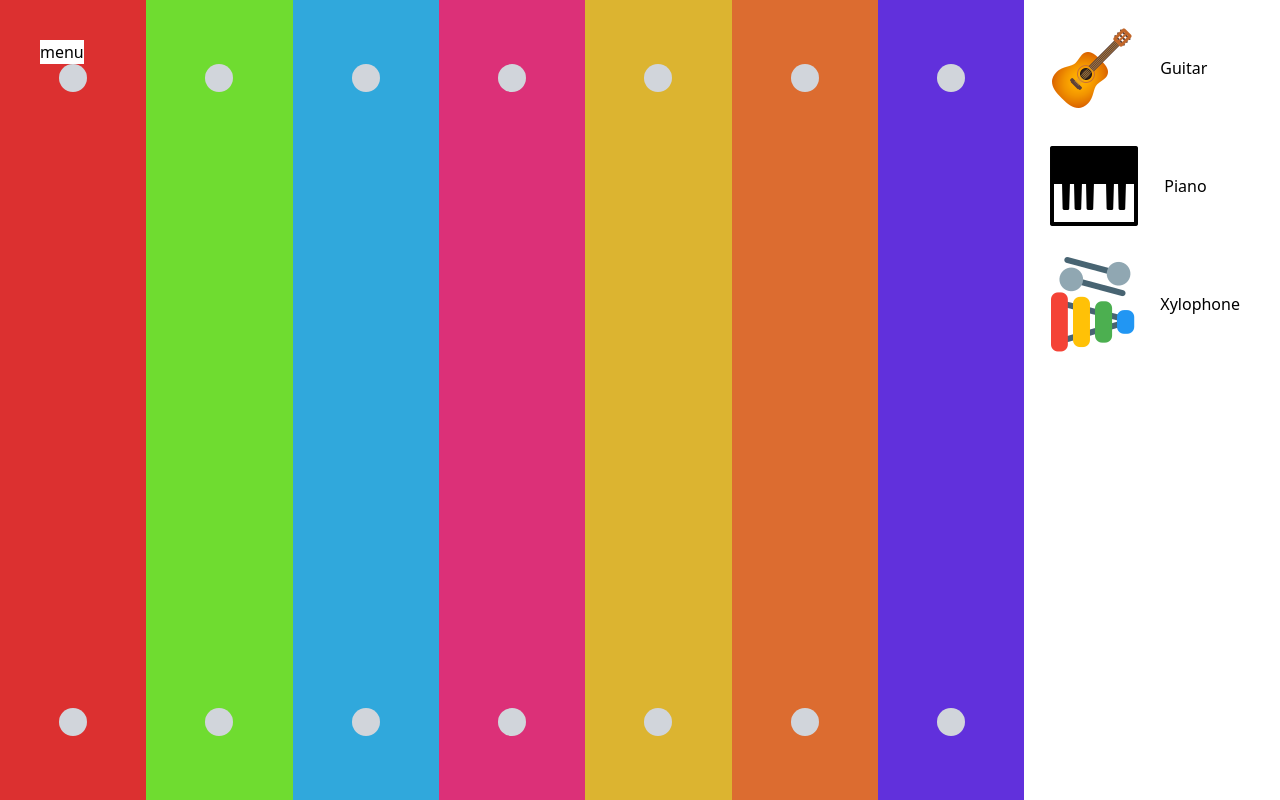
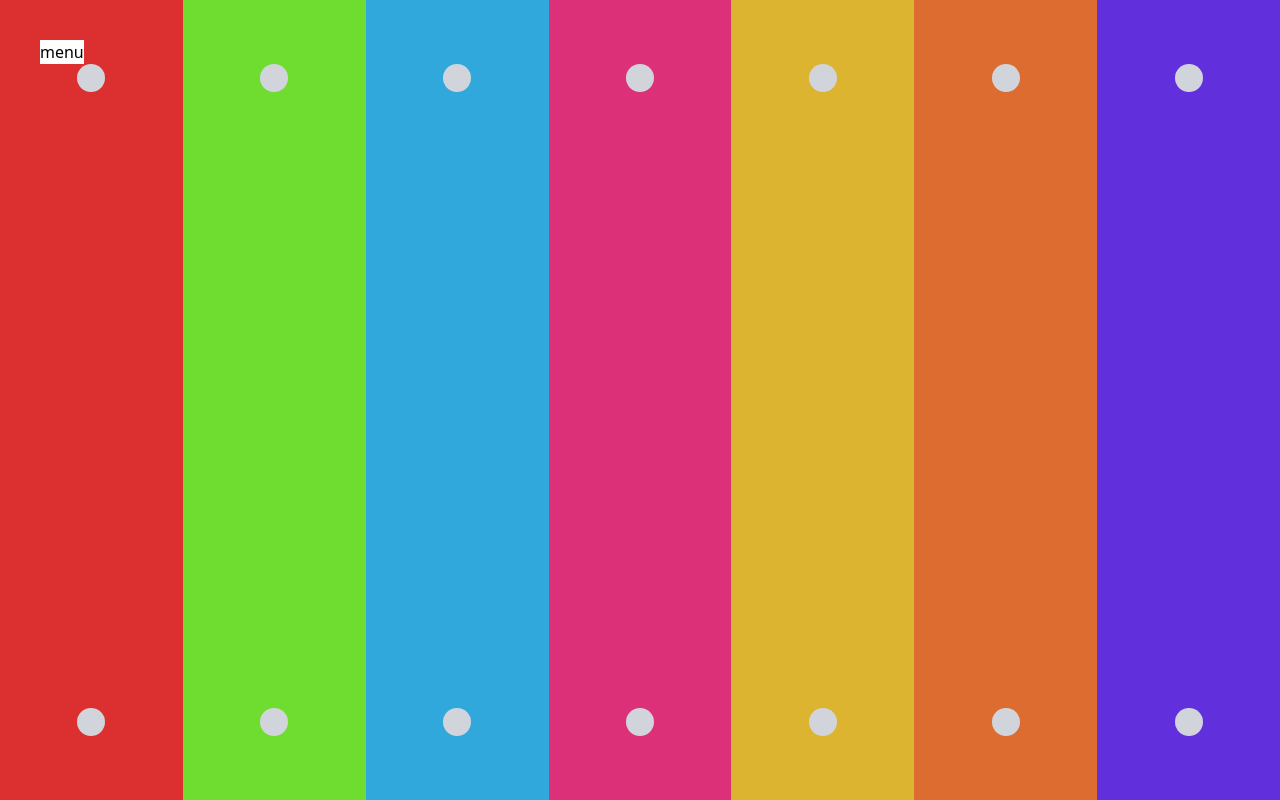
Before and after one commit to kevinmbongo/vue-xylophone, a Vue app: page / in a window 1280 px wide. Built offline with nearby package versions, Linux system fonts and the light colour scheme.

Commit message:
feat(project): implement feature open and close to VDrawer

```diff
--- a/src/App.vue
+++ b/src/App.vue
@@ -1,27 +1,30 @@
 <template>
   <div id="app">
     <article class="flex flex-col md:flex-row w-screen h-screen">
-      <piano-key
+      <V-piano-key
         v-for="item in instrumentDataBase[currentInstrumentIndex].keys"
         :key="item.noteUrl"
         :note-url="item.noteUrl"
         :color="item.color"
       />
-      <v-button-drawer @click="drawerIsOpen = true" />
-      <v-drawer />
+      <v-button-drawer @click="drawerIsOpen = !drawerIsOpen" />
+      <v-drawer
+        v-show="drawerIsOpen === true"
+        :current-instrument-index="currentInstrumentIndex"
+      />
     </article>
   </div>
 </template>
 
 <script>
-import PianoKey from '@/components/core/VPianoKey'
+import VPianoKey from '@/components/core/VPianoKey'
 import VButtonDrawer from '@/components/core/VButtonDrawer'
 import VDrawer from '@/components/core/VDrawer'
 
 export default {
   name: 'App',
 
-  components: { VDrawer, VButtonDrawer, PianoKey },
+  components: { VDrawer, VButtonDrawer, VPianoKey },
 
   data: () => ({
     drawerIsOpen: false,
@@ -78,32 +81,32 @@ export default {
             keyBordKey: 'S',
           },
           {
-            noteUrl: require('@/assets/sounds/soundbox/AmongUs.wav'),
+            noteUrl: require('@/assets/sounds/soundbox/BoneCrack.wav'),
             color: '#6fdc30',
             accentColor: '',
           },
           {
-            noteUrl: require('@/assets/sounds/soundbox/AmongUs.wav'),
+            noteUrl: require('@/assets/sounds/soundbox/CartoonSlip.wav'),
             color: '#30a8dc',
             accentColor: '',
           },
           {
-            noteUrl: require('@/assets/sounds/soundbox/AmongUs.wav'),
+            noteUrl: require('@/assets/sounds/soundbox/DuckToySqueak.wav'),
             color: '#dc3078',
             accentColor: '',
           },
           {
-            noteUrl: require('@/assets/sounds/soundbox/AmongUs.wav'),
+            noteUrl: require('@/assets/sounds/soundbox/HelloThere.wav'),
             color: '#dcb430',
             accentColor: '',
           },
           {
-            noteUrl: require('@/assets/sounds/soundbox/AmongUs.wav'),
+            noteUrl: require('@/assets/sounds/soundbox/QuickReverbFart.wav'),
             color: '#dc6c30',
             accentColor: '',
           },
           {
-            noteUrl: require('@/assets/sounds/soundbox/AmongUs.wav'),
+            noteUrl: require('@/assets/sounds/soundbox/WetFartMeme.wav'),
             color: '#6130dc',
             accentColor: '',
           },
--- a/src/components/core/VDrawer.vue
+++ b/src/components/core/VDrawer.vue
@@ -4,11 +4,11 @@
       <img src="@/assets/images/guitar.png" alt="guitar" />
       <p>Guitar</p>
     </button>
-    <button>
+    <button @click="currentInstrumentIndex = 1">
       <img src="@/assets/images/piano.png" alt="piano" />
-      <p>Piano</p>
+      <p>Soundbox</p>
     </button>
-    <button>
+    <button @click="currentInstrumentIndex = 0">
       <img src="@/assets/images/xylophone.png" alt="xylophone" />
       <p>Xylophone</p>
     </button>
@@ -18,6 +18,12 @@
 <script>
 export default {
   name: 'VDrawer',
+  props: {
+    currentInstrumentIndex: {
+      type: Number,
+      required: true,
+    },
+  },
 }
 </script>
 
```
